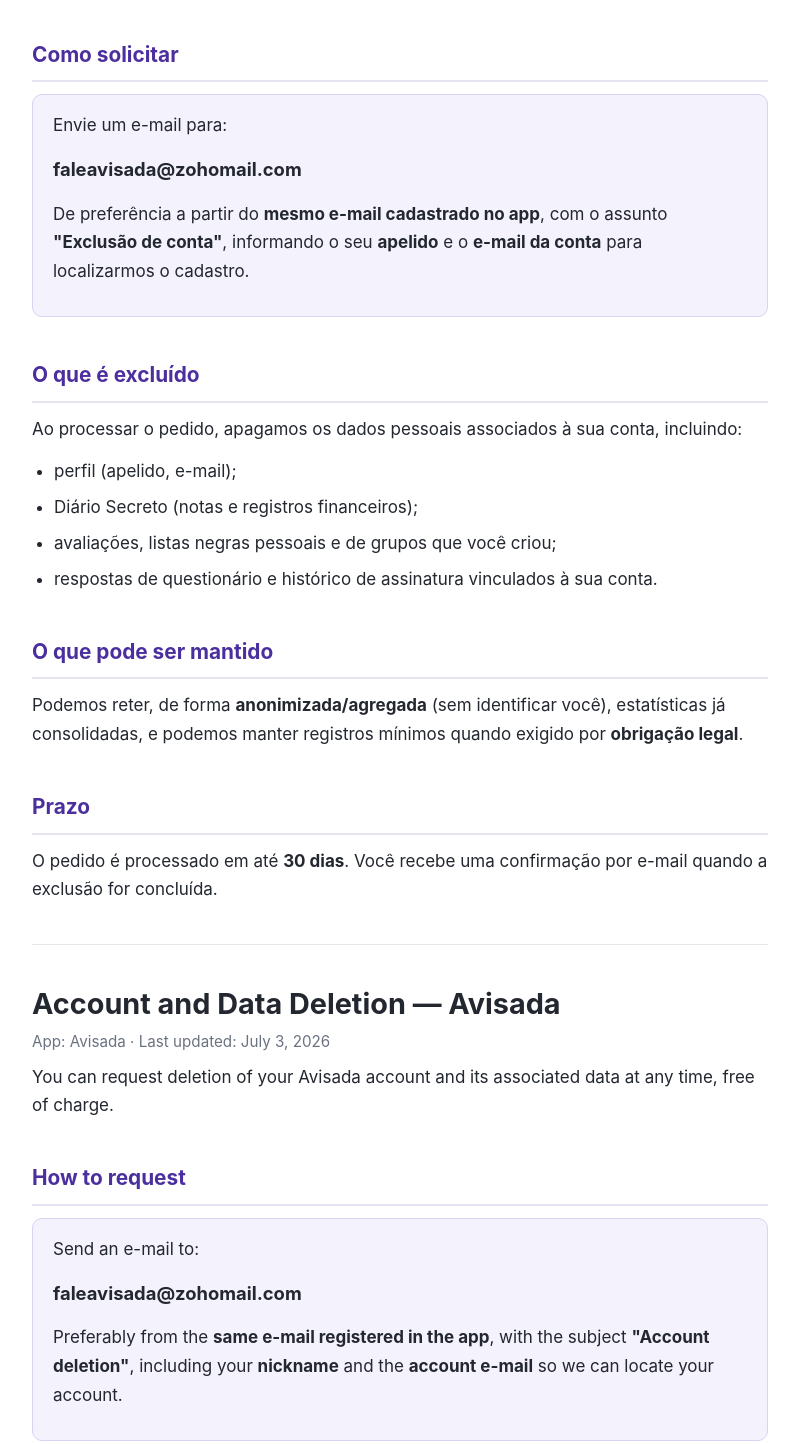
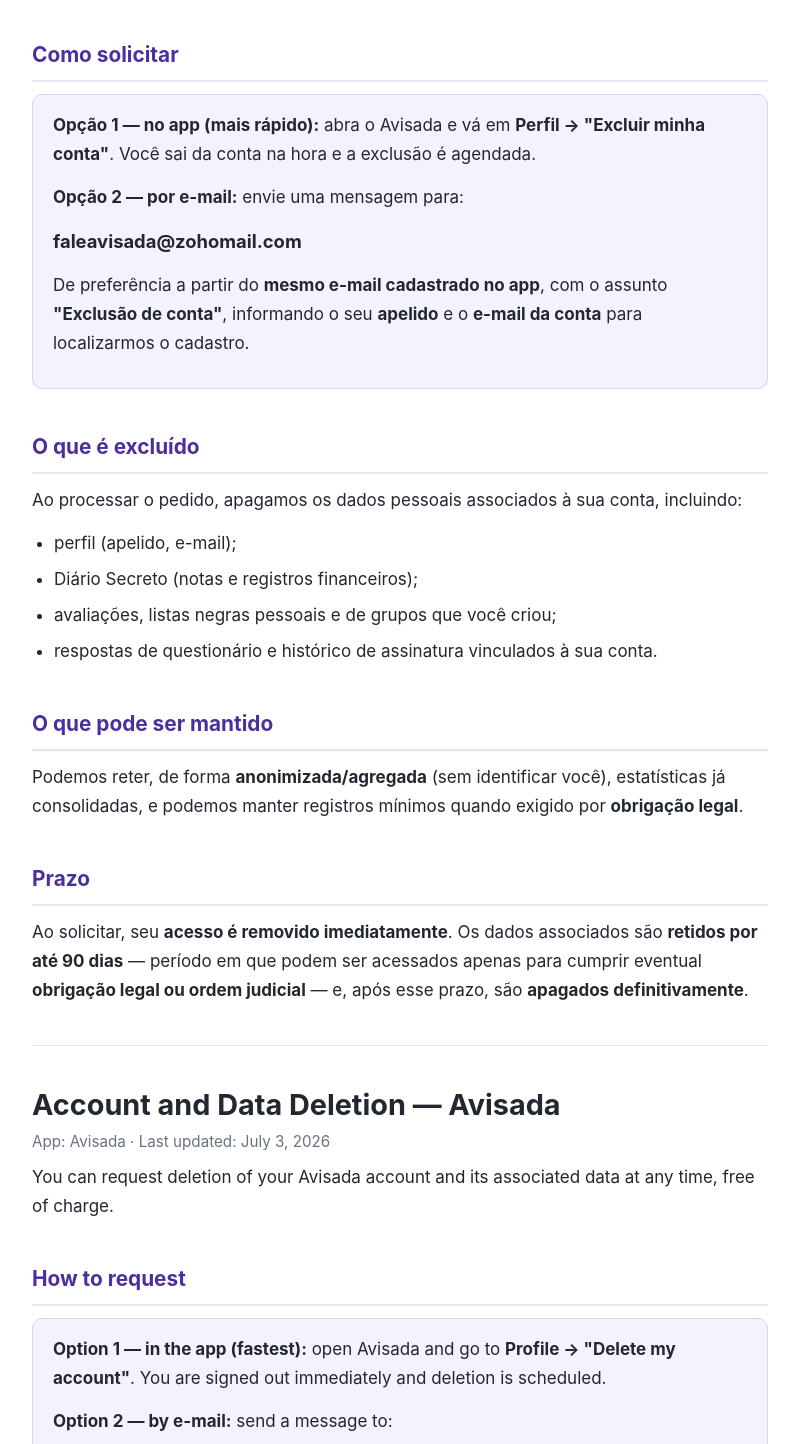
Before and after one commit to Tiryth/AvisadaPolitics, a plain HTML site: page exclusao.html in a window 1280 px wide. Shown: the part 170-1614 px from the top of the page, without its empty margins (240-1039 px from the left). Drawn offline with Linux system fonts and the light colour scheme.

Commit message:
Revise account deletion instructions and timeframe
Updated the account deletion process details for both Portuguese and English sections, clarifying immediate access removal and data retention period.

```diff
--- a/exclusao.html
+++ b/exclusao.html
@@ -35,7 +35,9 @@
 
 <h2>Como solicitar</h2>
 <div class="box">
-  <p>Envie um e-mail para:</p>
+  <p><strong>Opção 1 — no app (mais rápido):</strong> abra o Avisada e vá em
+  <strong>Perfil → "Excluir minha conta"</strong>. Você sai da conta na hora e a exclusão é agendada.</p>
+  <p><strong>Opção 2 — por e-mail:</strong> envie uma mensagem para:</p>
   <p class="email">faleavisada@zohomail.com</p>
   <p>De preferência a partir do <strong>mesmo e-mail cadastrado no app</strong>, com o assunto <strong>"Exclusão de conta"</strong>, informando o seu <strong>apelido</strong> e o <strong>e-mail da conta</strong> para localizarmos o cadastro.</p>
 </div>
@@ -53,7 +55,7 @@
 <p>Podemos reter, de forma <strong>anonimizada/agregada</strong> (sem identificar você), estatísticas já consolidadas, e podemos manter registros mínimos quando exigido por <strong>obrigação legal</strong>.</p>
 
 <h2>Prazo</h2>
-<p>O pedido é processado em até <strong>30 dias</strong>. Você recebe uma confirmação por e-mail quando a exclusão for concluída.</p>
+<p>Ao solicitar, seu <strong>acesso é removido imediatamente</strong>. Os dados associados são <strong>retidos por até 90 dias</strong> — período em que podem ser acessados apenas para cumprir eventual <strong>obrigação legal ou ordem judicial</strong> — e, após esse prazo, são <strong>apagados definitivamente</strong>.</p>
 
 <hr>
 
@@ -65,7 +67,9 @@
 
 <h2>How to request</h2>
 <div class="box">
-  <p>Send an e-mail to:</p>
+  <p><strong>Option 1 — in the app (fastest):</strong> open Avisada and go to
+  <strong>Profile → "Delete my account"</strong>. You are signed out immediately and deletion is scheduled.</p>
+  <p><strong>Option 2 — by e-mail:</strong> send a message to:</p>
   <p class="email">faleavisada@zohomail.com</p>
   <p>Preferably from the <strong>same e-mail registered in the app</strong>, with the subject <strong>"Account deletion"</strong>, including your <strong>nickname</strong> and the <strong>account e-mail</strong> so we can locate your account.</p>
 </div>
@@ -83,7 +87,7 @@
 <p>We may retain, in an <strong>anonymized/aggregated</strong> form (not identifying you), already-consolidated statistics, and we may keep minimal records where required by <strong>legal obligation</strong>.</p>
 
 <h2>Timeframe</h2>
-<p>Requests are processed within <strong>30 days</strong>. You will receive an e-mail confirmation once deletion is complete.</p>
+<p>When you request it, your <strong>access is removed immediately</strong>. The associated data is <strong>retained for up to 90 days</strong> — during which it may be accessed only to comply with a possible <strong>legal obligation or court order</strong> — and, after that period, it is <strong>permanently deleted</strong>.</p>
 
 </body>
 </html>
```
